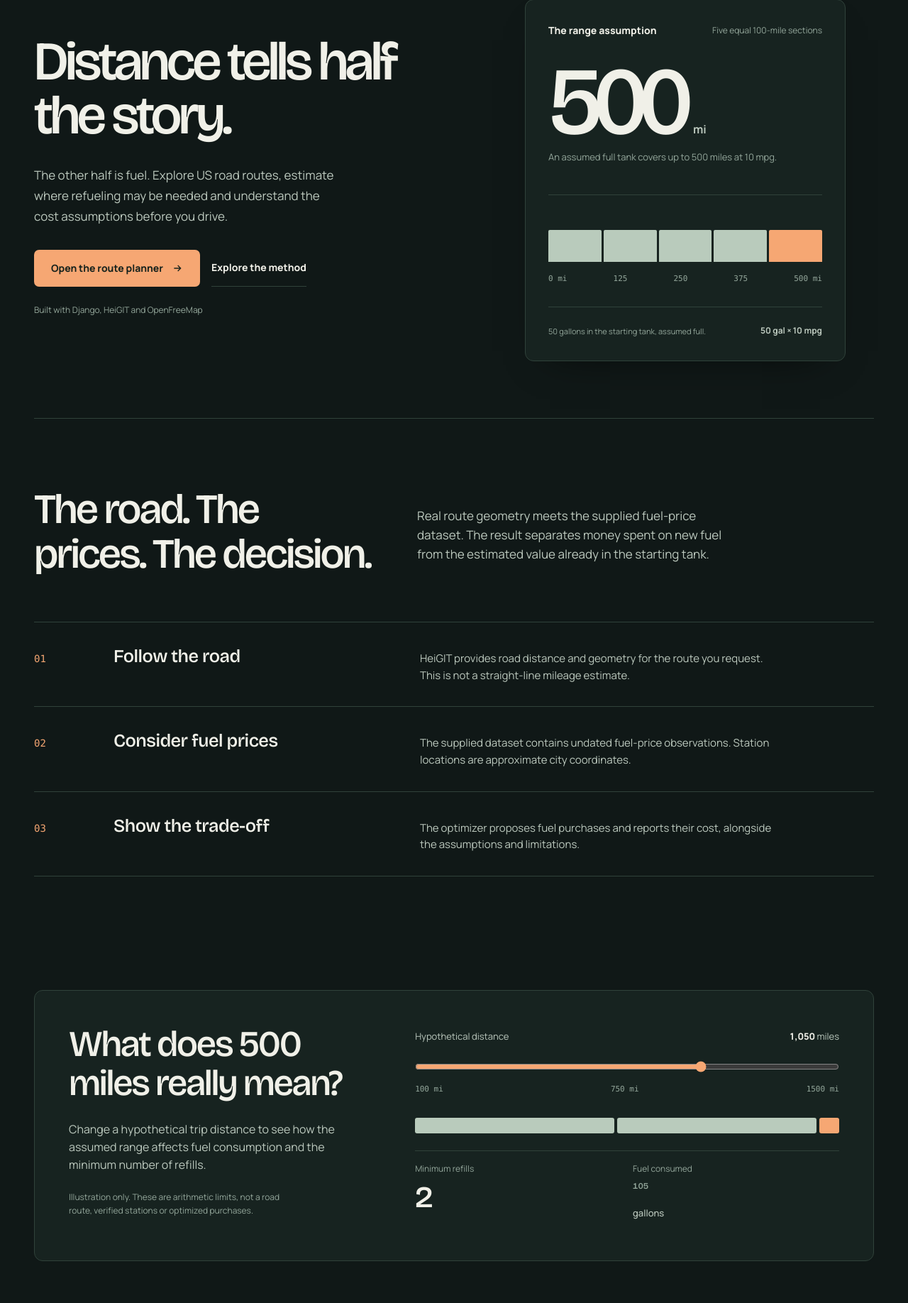
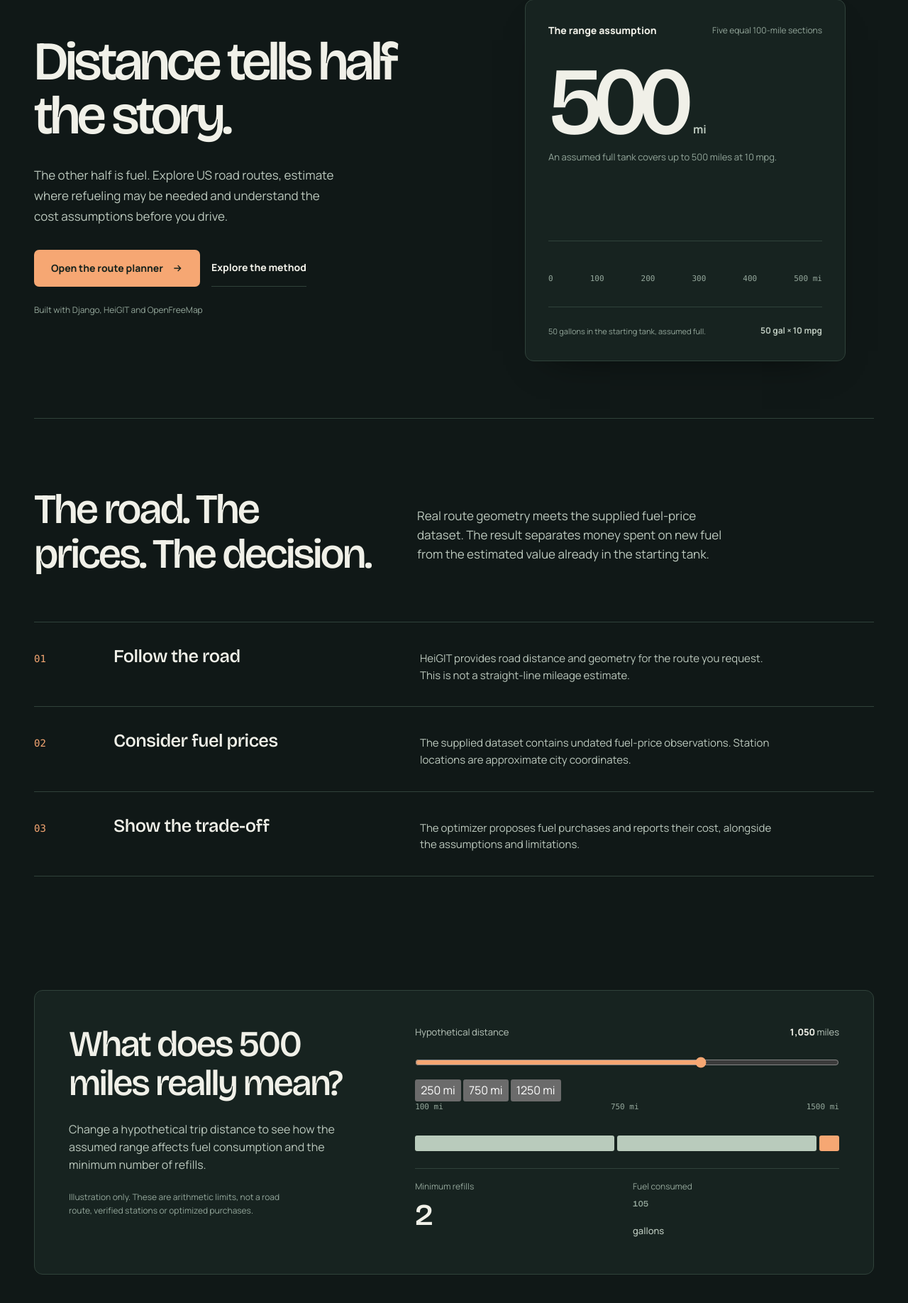
Before and after one commit to AgustinWojtyszyn/fuel-route-optimizer, a Python web app: template routes/templates/routes/landing.html in a window 1280 px wide. Shown: the part 165-2001 px from the top of the page at 71% size. Run offline with Jinja, Linux system fonts and the light colour scheme; the template is opened without the code that fills it, so the values that code supplies are empty.

Commit message:
feat(landing): replace decorative bars with precise 100-mi scale and interactive range presets

```diff
--- a/routes/templates/routes/landing.html
+++ b/routes/templates/routes/landing.html
@@ -61,11 +61,12 @@
             <div class="instrument__number"><strong>500</strong><span data-i18n="instrumentUnit">mi</span></div>
             <p class="instrument__caption" data-i18n="instrumentCaption">An assumed full tank covers up to 500 miles at 10 mpg.</p>
           </div>
-          <div class="instrument__track" aria-hidden="true">
-            <div class="instrument__glyph">
-              <span style="--h:68%"></span><span style="--h:68%"></span><span style="--h:68%"></span><span style="--h:68%"></span><span style="--h:68%"></span>
+          <div class="instrument__track">
+            <div class="instrument__scale" role="meter" aria-valuemin="0" aria-valuemax="500" aria-valuenow="500" aria-label="Assumed maximum range of 500 miles" data-i18n-aria="maxRangeLabel">
+              <span class="instrument__scale-rail" aria-hidden="true"></span>
+              <span class="instrument__scale-point" aria-hidden="true"></span>
             </div>
-            <div class="instrument__ruler"><span>0 mi</span><span>125</span><span>250</span><span>375</span><span>500 mi</span></div>
+            <div class="instrument__ruler" aria-hidden="true"><span>0</span><span>100</span><span>200</span><span>300</span><span>400</span><span>500 mi</span></div>
           </div>
           <figcaption class="instrument__bottom">
             <span data-i18n="instrumentBottom">50 gallons in the starting tank, assumed full.</span>
@@ -94,6 +95,11 @@
           <div class="lab__work">
             <label class="lab__label" for="distanceSlider"><span data-i18n="distanceLabel">Hypothetical distance</span><span><output id="distanceValue" for="distanceSlider">1,050</output> <span data-i18n="distanceUnit">miles</span></span></label>
             <input class="lab__slider" type="range" id="distanceSlider" min="100" max="1500" step="50" value="1050">
+            <div class="lab__presets" role="group" aria-label="Example distances" data-i18n-aria="presetsLabel">
+              <button type="button" class="lab__preset" data-distance="250" aria-pressed="false">250 mi</button>
+              <button type="button" class="lab__preset" data-distance="750" aria-pressed="false">750 mi</button>
+              <button type="button" class="lab__preset" data-distance="1250" aria-pressed="false">1250 mi</button>
+            </div>
             <div class="lab__scale" aria-hidden="true"><span>100 mi</span><span>750 mi</span><span>1500 mi</span></div>
             <div class="lab__segments" id="rangeSegments" aria-hidden="true"><span class="lab__segment"></span></div>
             <div class="lab__results" aria-live="polite">
```
